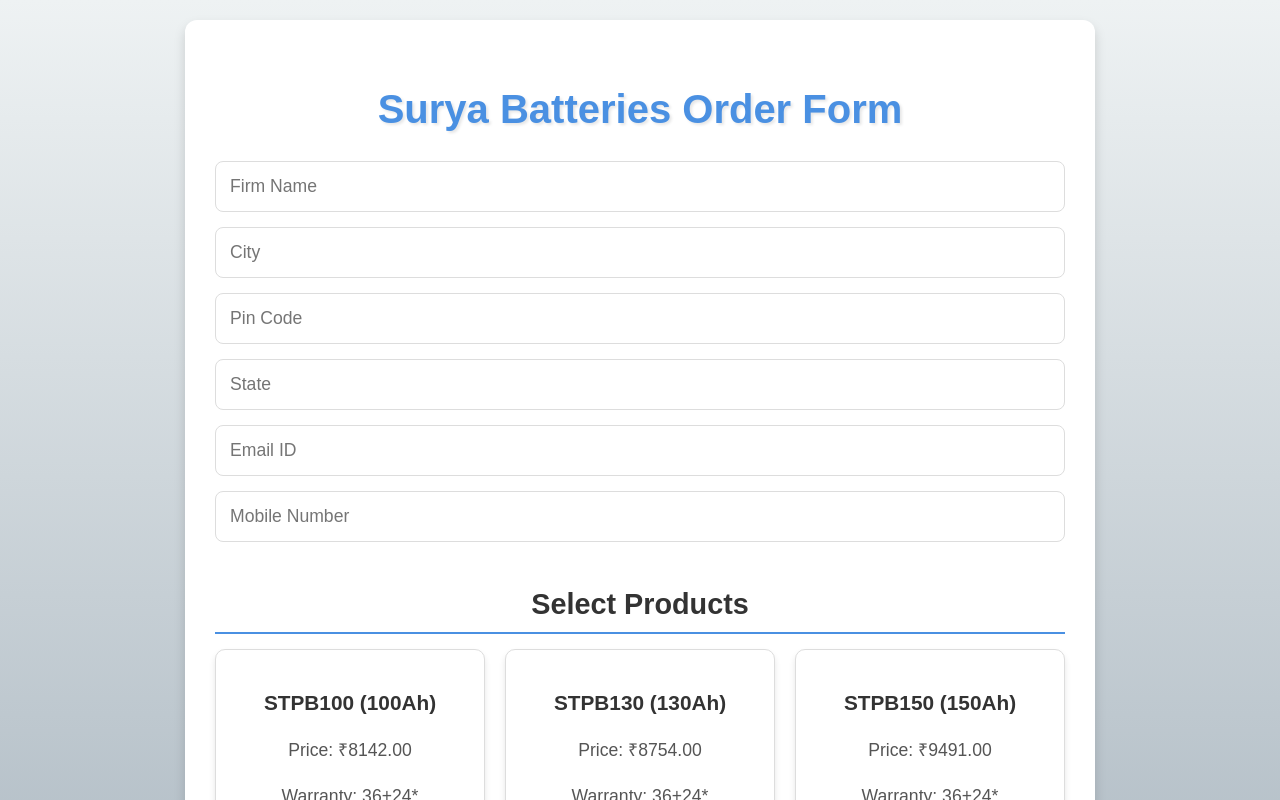
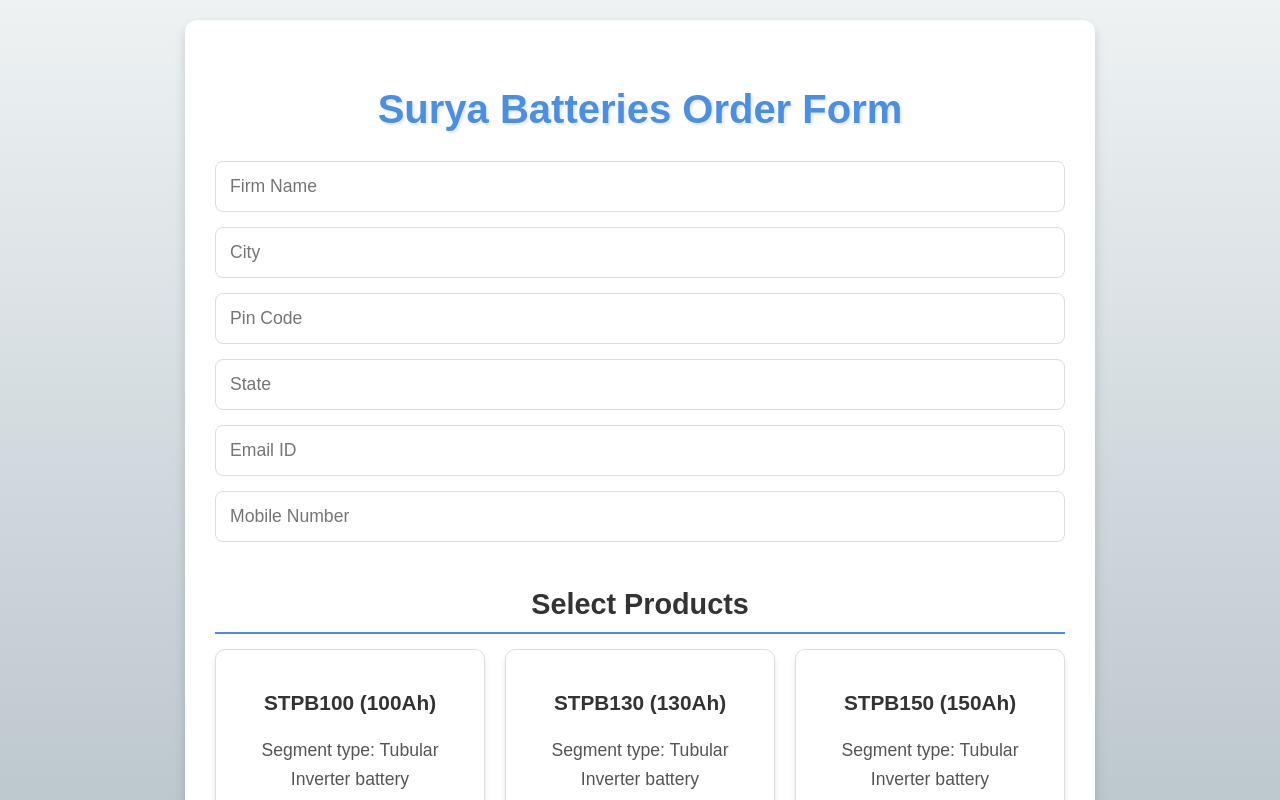
Before and after one commit to yuvrajpradhan/Orders, a React (Create React App) app in the folder product-order-app/: page / in a window 1280 px wide. Shown: the top 800 px of the page. Built offline with nearby package versions, Linux system fonts and the light colour scheme.

Commit message:
update 0

```diff
--- a/product-order-app/src/App.js
+++ b/product-order-app/src/App.js
@@ -1,129 +1,3 @@
-// import React, { useState } from 'react';
-// import { Mail } from 'lucide-react';
-// import emailjs from 'emailjs-com';
-// import './App.css';
-
-// const ProductOrderApp = () => {
-//   // Updated product data from the table
-//   const initialProducts = [
-//     { id: 1, segment: 'Home UPS', model: 'STPB100', c20Ah: 100, warranty: '36+24*', price: 8142 },
-//     { id: 2, segment: 'Home UPS', model: 'STPB130', c20Ah: 130, warranty: '36+24*', price: 8754 },
-//     { id: 3, segment: 'Home UPS', model: 'STPB150', c20Ah: 150, warranty: '36+24*', price: 9491 },
-//     { id: 4, segment: 'Home UPS', model: 'STPB180', c20Ah: 180, warranty: '36+24*', price: 10188 },
-//     { id: 5, segment: 'Home UPS', model: 'STPB200', c20Ah: 200, warranty: '36+24*', price: 10899 },
-//     { id: 6, segment: 'Home UPS', model: 'STPB225', c20Ah: 225, warranty: '36+24*', price: 12552 }
-//   ];
-
-//   // State for products with quantities
-//   const [products, setProducts] = useState(
-//     initialProducts.map(product => ({ ...product, quantity: 0 }))
-//   );
-
-//   // State for form details
-//   const [formData, setFormData] = useState({
-//     firmName: '',
-//     city: '',
-//     pinCode: '',
-//     state: '',
-//     email: '',
-//     mobileNumber: ''
-//   });
-
-//   // State for submission status
-//   const [isSubmitting, setIsSubmitting] = useState(false);
-//   const [submitted, setSubmitted] = useState(false);
-
-//   // Handler for input changes
-//   const handleInputChange = (e) => {
-//     const { name, value } = e.target;
-//     setFormData({ ...formData, [name]: value });
-//   };
-
-//   // Handler for quantity change
-//   const handleQuantityChange = (id, value) => {
-//     const newValue = parseInt(value) || 0;
-//     setProducts(products.map(product =>
-//       product.id === id ? { ...product, quantity: newValue } : product
-//     ));
-//   };
-
-//   // Calculate total
-//   const total = products.reduce((sum, product) => sum + (product.quantity * product.price), 0);
-
-//   // Handler for form submission
-//   const handleSubmit = (e) => {
-//     e.preventDefault();
-//     setIsSubmitting(true);
-
-//     const orderedProducts = products.filter(product => product.quantity > 0);
-//     if (orderedProducts.length === 0) {
-//       alert("Please add at least one product to your order.");
-//       setIsSubmitting(false);
-//       return;
-//     }
-
-//     emailjs.send(
-//       'service_rz7rjr1',
-//       'template_xhlfgdi',
-//       {
-//         to_email: 'yuvraj.pradhan.2004@gmail.com',
-//         firm_name: formData.firmName,
-//         city: formData.city,
-//         pin_code: formData.pinCode,
-//         state: formData.state,
-//         from_email: formData.email,
-//         mobile_number: formData.mobileNumber,
-//         order_details: orderedProducts.map(p => `${p.model} (${p.c20Ah}Ah) x${p.quantity}`).join(', '),
-//         total: total.toFixed(2)
-//       },
-//       'dufdgKe3mDdmfchTf'
-//     )
-//     .then(() => {
-//       setIsSubmitting(false);
-//       setSubmitted(true);
-//       setProducts(initialProducts.map(product => ({ ...product, quantity: 0 })));
-//       setFormData({ firmName: '', city: '', pinCode: '', state: '', email: '', mobileNumber: '' });
-//       setTimeout(() => setSubmitted(false), 5000);
-//     })
-//     .catch(error => {
-//       console.error('Email error:', error);
-//       setIsSubmitting(false);
-//       alert('Failed to send order. Please try again.');
-//     });
-//   };
-
-//   return (
-//     <div className="container">
-//       <h1>Surya  batteries  order form</h1>
-//       {submitted && <p>Order submitted successfully! Check your email.</p>}
-
-//       <form onSubmit={handleSubmit}>
-//         <input type="text" name="firmName" placeholder="Firm Name" value={formData.firmName} onChange={handleInputChange} required />
-//         <input type="text" name="city" placeholder="City" value={formData.city} onChange={handleInputChange} required />
-//         <input type="text" name="pinCode" placeholder="Pin Code" value={formData.pinCode} onChange={handleInputChange} required />
-//         <input type="text" name="state" placeholder="State" value={formData.state} onChange={handleInputChange} required />
-//         <input type="email" name="email" placeholder="Email ID" value={formData.email} onChange={handleInputChange} required />
-//         <input type="text" name="mobileNumber" placeholder="Mobile Number" value={formData.mobileNumber} onChange={handleInputChange} required />
-
-//         <h2>Select Products</h2>
-//         {products.map(product => (
-//           <div key={product.id}>
-//             <p>{product.model} ({product.c20Ah}Ah) - ₹{product.price.toFixed(2)}</p>
-//             <p>Warranty: {product.warranty}</p>
-//             <input type="number" min="0" value={product.quantity} onChange={(e) => handleQuantityChange(product.id, e.target.value)} />
-//           </div>
-//         ))}
-
-//         <p>Total: ₹{total.toFixed(2)}</p>
-//         <button type="submit" disabled={isSubmitting}>{isSubmitting ? 'Processing...' : 'Submit Order'}</button>
-//       </form>
-//     </div>
-//   );
-// };
-
-// export default ProductOrderApp;
-
-
 import React, { useState } from 'react';
 import { Mail, CheckCircle } from 'lucide-react';
 import emailjs from 'emailjs-com';
@@ -161,11 +35,12 @@
   };
 
   const handleQuantityChange = (id, value) => {
-    const newValue = Math.max(0, parseInt(value) || 0);
+    const newValue = value === '' ? '' : Math.max(0, parseInt(value) || 0);
     setProducts(products.map(product =>
       product.id === id ? { ...product, quantity: newValue } : product
     ));
   };
+
 
   const total = products.reduce((sum, product) => sum + (product.quantity * product.price), 0);
 
@@ -235,6 +110,7 @@
           {products.map(product => (
             <div className="product-item" key={product.id}>
               <h3>{product.model} ({product.c20Ah}Ah)</h3>
+              <p>Segment type: Tubular Inverter battery</p>
               <p>Price: ₹{product.price.toFixed(2)}</p>
               <p>Warranty: {product.warranty}</p>
               <input type="number" min="0" value={product.quantity} onChange={(e) => handleQuantityChange(product.id, e.target.value)} />
```
